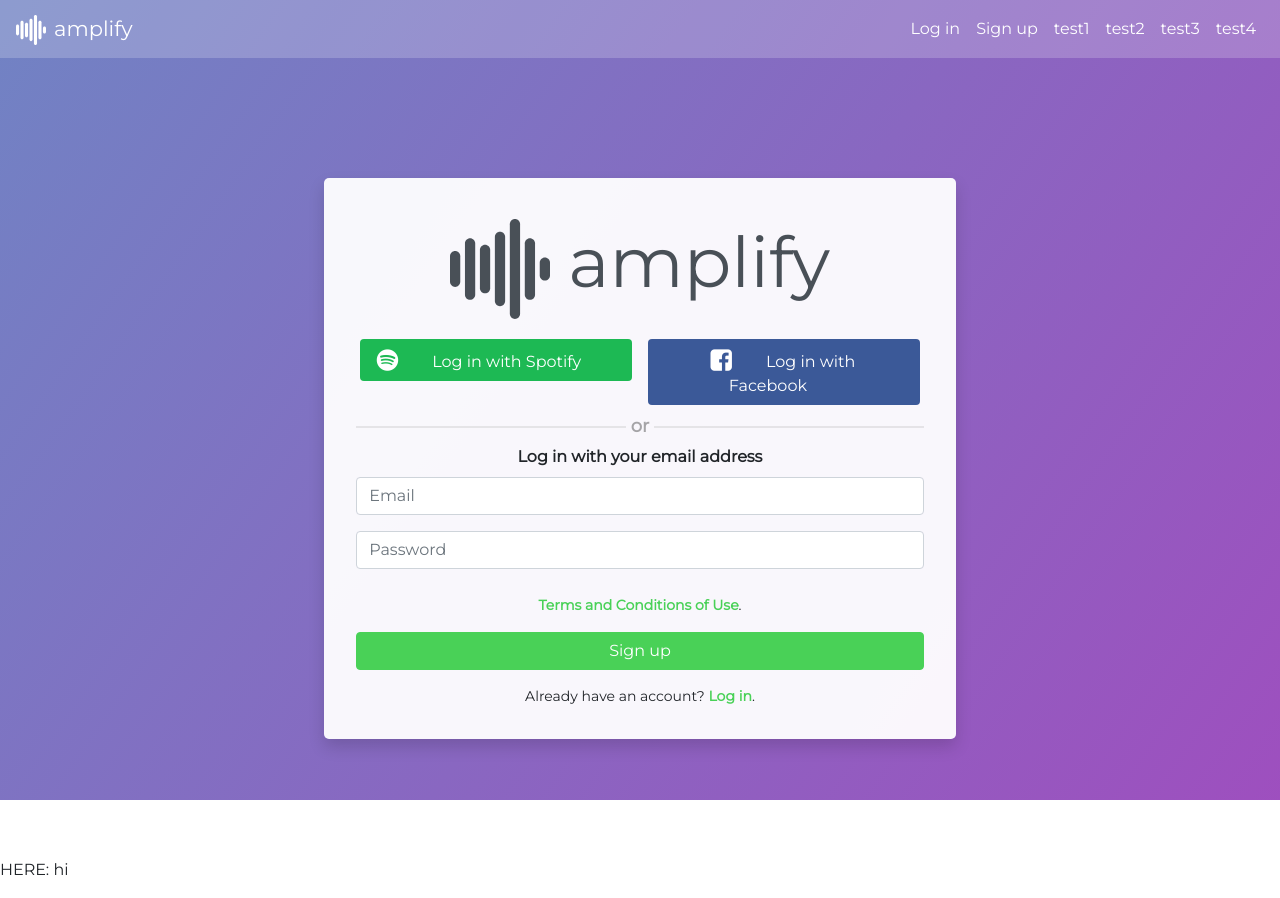
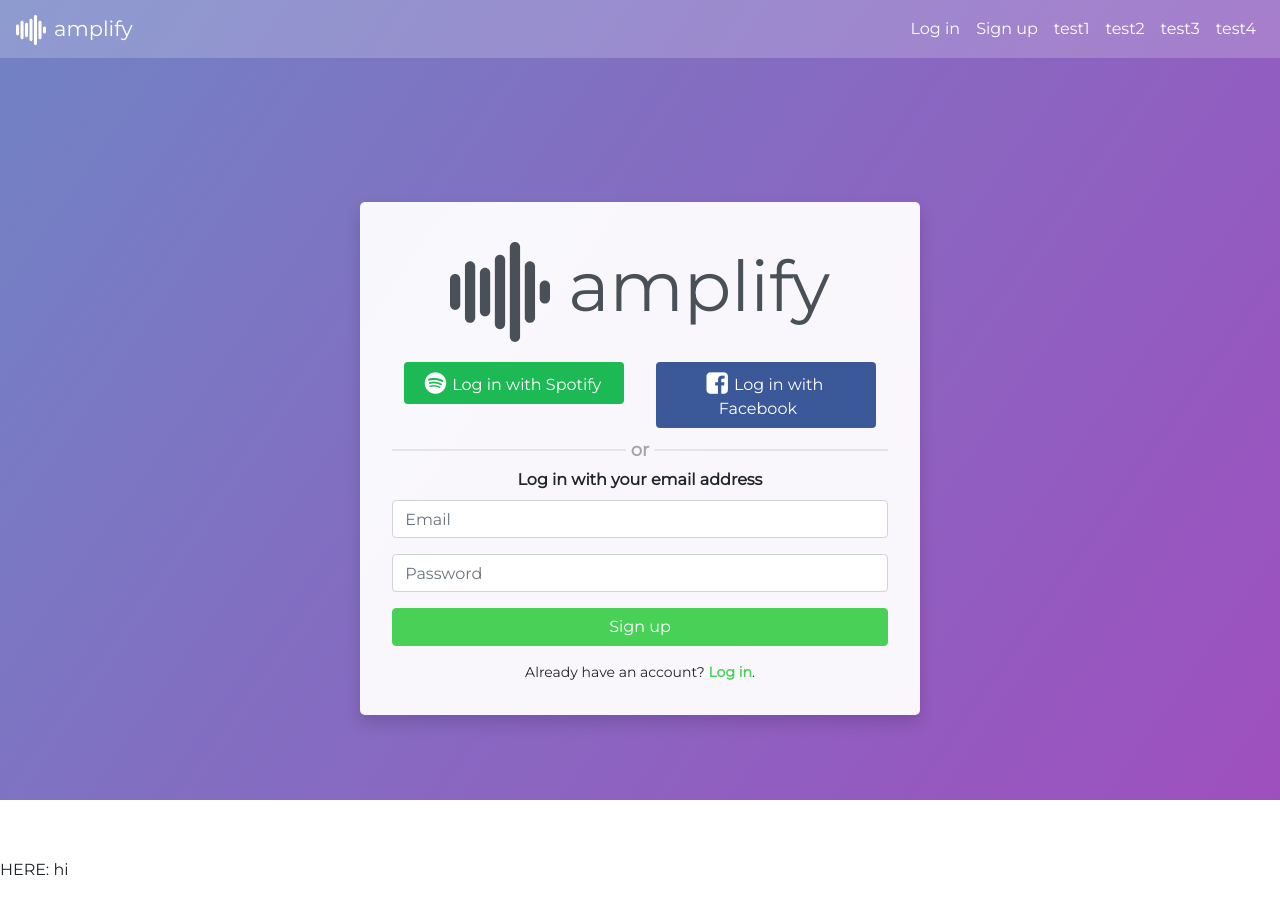
Before and after one commit to grzegorz92/sptfy-front, an Angular app in the folder sptfy-front/: page /login in a window 1280 px wide. Built offline with nearby package versions, Linux system fonts and the light colour scheme.

Commit message:
Small fixes in login component style

```diff
--- a/sptfy-front/src/app/not-authorized/login/login.component.html
+++ b/sptfy-front/src/app/not-authorized/login/login.component.html
@@ -7,14 +7,14 @@
     </div>
 
     <div class="row socialmedia-btn-family">
-      <div class="col-md-6 px-2">
+      <div class="col-md-6 px-3">
         <a href="spotify.com" class="btn btn-block spotify-button"><i
-          class="fa fa-spotify gj-button-logo icon-offset"></i> <span  style="padding: 0px 2rem;">Log in
+          class="fa fa-spotify gj-button-logo icon-offset"></i> <span class="pl-1">Log in
           with Spotify</span></a>
       </div>
-      <div class="col-md-6 px-2">
+      <div class="col-md-6 px-3">
         <a href="facebook.com" class="btn btn-block facebook-button"><i
-          class="fa fa-facebook-square gj-button-logo icon-offset"></i> <span style="padding: 0px 2rem;">Log in
+          class="fa fa-facebook-square gj-button-logo icon-offset"></i> <span class="pl-1 pr-3">Log in
           with Facebook</span></a>
       </div>
     </div>
@@ -33,12 +33,6 @@
       <input type="password" class="form-control" name="password" placeholder="Password">
     </div>
     <div class="form-group">
-      <p class="gj-terms-paragraph"> <a
-        href="http://google.com" class="gj-link"> Terms and Conditions of Use</a>.</p>
-    </div>
-
-
-    <div class="form-group">
       <button type="submit" class="btn gj-btn-green">Sign up</button>
     </div>
 
```
